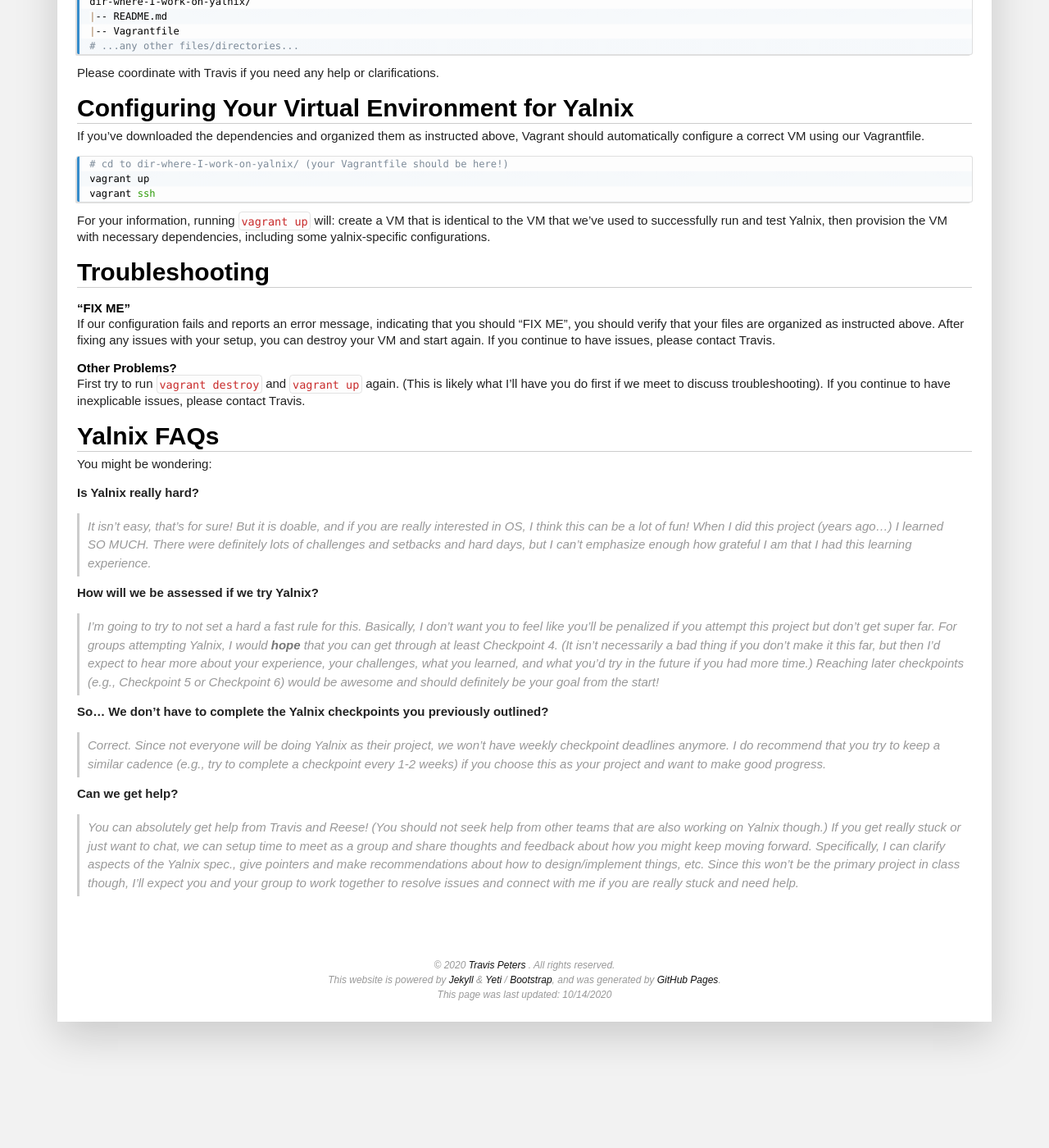
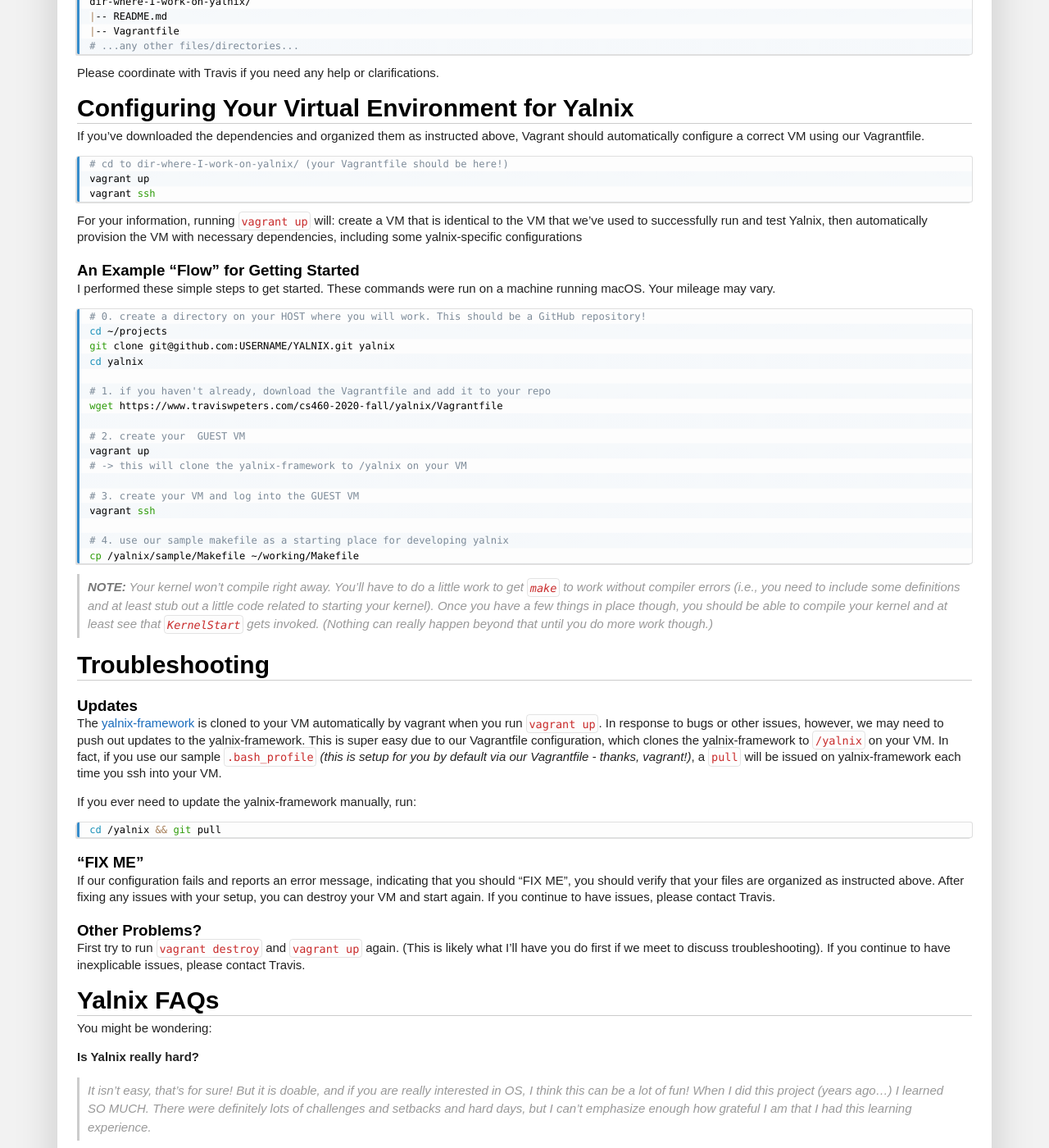
Before and after one commit to traviswpeters/cs460-2020-fall, a Jekyll site: the page built from yalnix/index.md, in a window 1280 px wide and 1400 px high, scrolled down 696 px. Shown: the whole window at 82% size. Built offline with Jekyll 4.4.1, drawn with Linux system fonts in a browser that asks for light colours; nearby versions of some CDN libraries; some web fonts are replaced; comment, search, counter and statistics services are not loaded; our own code applies the rules of GitHub Pages for plain Markdown files.

Commit message:
expand on getting started instructions

````diff
--- a/yalnix/index.md
+++ b/yalnix/index.md
@@ -20,8 +20,6 @@ You'll _definitely_ want to look over **"Chapter 8: The Checkpoint Sequence"** t
 To run Yalnix you will need to install Vagrant and VirtualBox on your host,
 and download our official [_[ Vagrantfile ]_](./Vagrantfile){:.lead}.
 <!-- - The [_[ yalnix-framework ]_](https://github.com/traviswpeters/yalnix-framework){:.lead} _(on GitHub)_ -->
-<!-- - Our official [_[ Vagrantfile ]_](./Vagrantfile){:.lead} -->
-<!-- - The [_[ vagrant-setup.sh ]_](./vagrant-setup.sh){:.lead} script _(this is needed by the Vagrantfile!)_ -->
 The Vagrantfile should be placed in the top-level directory where you plan to do your Yalnix work.
 <!-- Please note that these files should be placed at the same level in the same directory. -->
 For reference, your directory should look something like this:
@@ -48,19 +46,64 @@ vagrant ssh
 
 For your information, running `vagrant up` will:
 create a VM that is identical to the VM that we've used to successfully run and test Yalnix,
-then provision the VM with necessary dependencies, including some yalnix-specific configurations.
+then automatically provision the VM with necessary dependencies, including some yalnix-specific configurations
+<!-- (e.g., installing the [yalnix-framework](https://github.com/traviswpeters/yalnix-framework)). -->
+
+##### An Example "Flow" for Getting Started
+
+I performed these simple steps to get started.
+These commands were run on a machine running macOS.
+Your mileage may vary.
+
+```bash
+# 0. create a directory on your HOST where you will work. This should be a GitHub repository!
+cd ~/projects
+git clone git@github.com:USERNAME/YALNIX.git yalnix
+cd yalnix
+
+# 1. if you haven't already, download the Vagrantfile and add it to your repo
+wget https://www.traviswpeters.com/cs460-2020-fall/yalnix/Vagrantfile
+
+# 2. create your  GUEST VM
+vagrant up
+# -> this will clone the yalnix-framework to /yalnix on your VM
+
+# 3. create your VM and log into the GUEST VM
+vagrant ssh
+
+# 4. use our sample makefile as a starting place for developing yalnix
+cp /yalnix/sample/Makefile ~/working/Makefile
+```
+
+> **NOTE:** Your kernel won't compile right away. You'll have to do a little work to get `make` to work without compiler errors (i.e., you need to include some definitions and at least stub out a little code related to starting your kernel).
+> Once you have a few things in place though, you should be able to compile your kernel and at least see that `KernelStart` gets invoked.
+> (Nothing can really happen beyond that until you do more work though.)
 
 ## Troubleshooting
 {:.mb-3}
 
-###### "FIX ME"
+##### Updates
+
+The [yalnix-framework](https://github.com/traviswpeters/yalnix-framework) is cloned to your VM automatically by vagrant when you run `vagrant up`.
+In response to bugs or other issues, however, we may need to push out updates to the yalnix-framework.
+This is super easy due to our Vagrantfile configuration, which clones the yalnix-framework to `/yalnix` on your VM.
+In fact, if you use our sample `.bash_profile` _(this is setup for you by default via our Vagrantfile - thanks, vagrant!)_,
+a `pull` will be issued on yalnix-framework each time you ssh into your VM.
+
+If you ever need to update the yalnix-framework manually, run:
+
+```bash
+cd /yalnix && git pull
+```
+
+##### "FIX ME"
 
 If our configuration fails and reports an error message, indicating that you should "FIX ME",
 you should verify that your files are organized as instructed above.
 After fixing any issues with your setup, you can destroy your VM and start again.
 If you continue to have issues, please contact Travis.
 
-###### Other Problems?
+##### Other Problems?
 
 First try to run `vagrant destroy` and `vagrant up` again.
 (This is likely what I'll have you do first if we meet to discuss troubleshooting).
````
